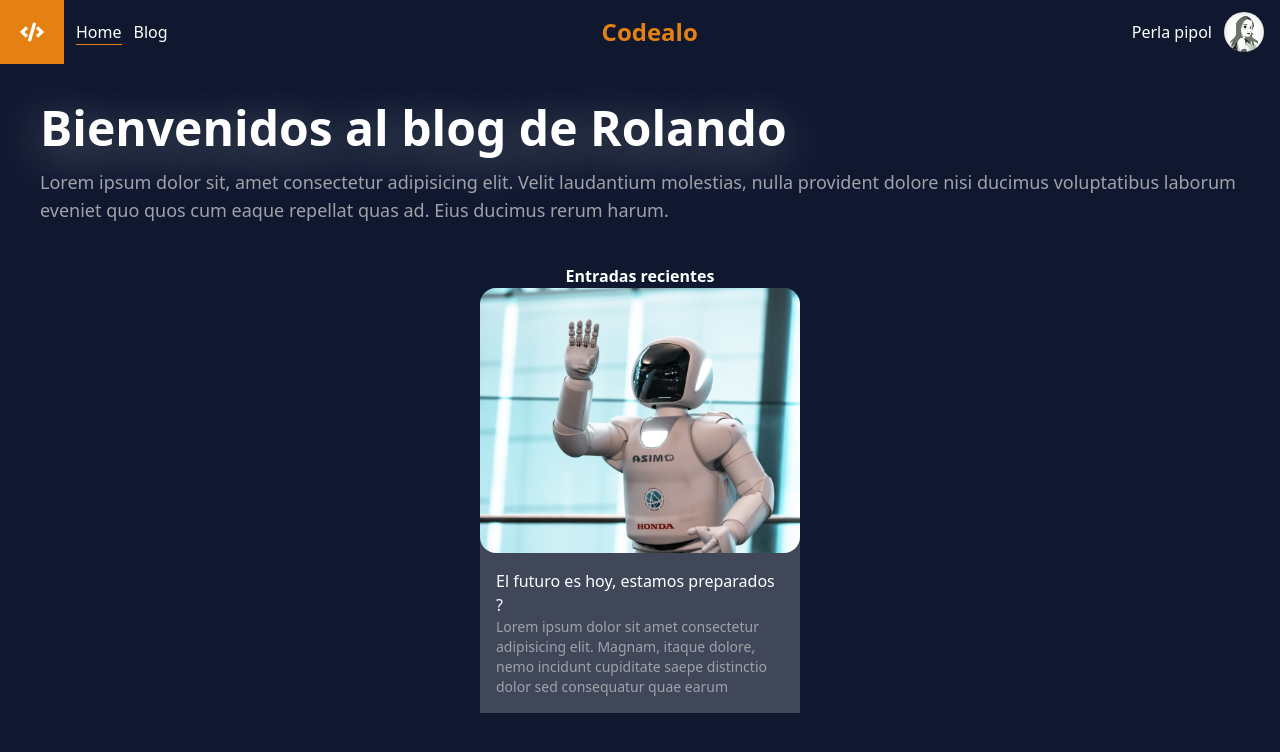
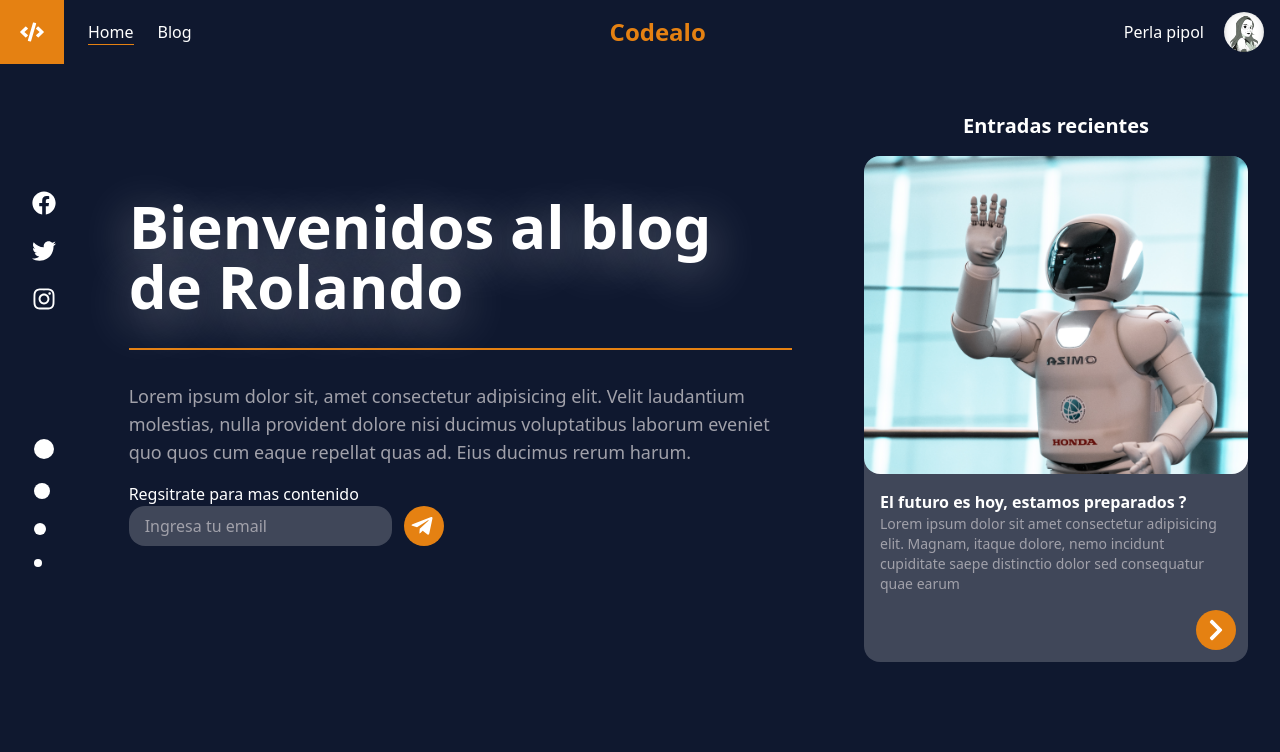
Before and after one commit to rolando-d3v/portafolio-codealo, a Next.js app: page / in a window 1280 px wide. Shown: the top 752 px of the page. Built offline with nearby package versions, Linux system fonts and the light colour scheme.

Commit message:
portafolio

```diff
--- a/components/layouts/Navigation.tsx
+++ b/components/layouts/Navigation.tsx
@@ -21,7 +21,7 @@ const Navigation: React.FC = () => {
       {/* navigation tablet y desktop */}
       <nav className="w-full bg-black-bg  text-white  h-16 hidden md:block ">
         <div className="flex items-center justify-between ">
-          <section className="flex items-center space-x-3 ">
+          <section className="flex items-center space-x-6 ">
             <div className="bg-primary h-16 w-16 flex items-center  justify-center ">
               <FaIcons.FaCode className="w-6 h-6  " />
             </div>
@@ -37,7 +37,7 @@ const Navigation: React.FC = () => {
           Codealo
           </section>
 
-          <section className="flex items-center space-x-3 mr-4">
+          <section className="flex items-center space-x-5 mr-4">
             <span>Perla pipol</span>
             <img className="w-10 rounded-full" src="assets/avatar.jpg" alt="" />
           </section>
--- a/components/post/PostCard.tsx
+++ b/components/post/PostCard.tsx
@@ -1,17 +1,37 @@
 import React from "react";
+import * as FaIcons from "react-icons/fa";
 
-export default function PostCard() {
+interface Prop {
+  post: any;
+}
+
+const PostCard: React.FC<Prop> = ({ post }) => {
   return (
-    <div className="bg-gray-300 bg-opacity-25 w-80 rounded-t-2xl ">
-      <img className="w-full rounded-2xl" src="assets/placeholder.png" alt="" />
-      <div className='p-4' >
-        <h2 className="text-white">El futuro es hoy, estamos preparados ?</h2>
+    <div className="bg-gray-300 bg-opacity-25 w-80 lg:w-96 rounded-2xl ">
+      <div>
+        <img
+          className="w-full rounded-2xl"
+          src="assets/placeholder.png"
+          alt="ff"
+        />
+      </div>
+      <div className="p-4">
+        <h2 className="text-white font-semibold">
+          El futuro es hoy, estamos preparados ?
+        </h2>
         <p className="text-gray-400 text-sm">
           Lorem ipsum dolor sit amet consectetur adipisicing elit. Magnam,
           itaque dolore, nemo incidunt cupiditate saepe distinctio dolor sed
           consequatur quae earum
         </p>
       </div>
+      <div className='flex justify-end mr-3 mb-3' >
+        <div className="bg-primary  w-10 h-10 rounded-full flex justify-center items-center ">
+          <FaIcons.FaChevronRight className=" text-white w-6 h-6" />
+        </div>
+      </div>
     </div>
   );
-}
+};
+
+export default PostCard;
--- a/pages/index.tsx
+++ b/pages/index.tsx
@@ -6,31 +6,50 @@ import PostCard from "../components/post/PostCard";
 
 export default function Home() {
   return (
-    <div>
+    <div className="h-full sm:h-screen bg-black-bg pb-12">
       <Head>
         <title>Create Next App</title>
         <link rel="icon" href="/favicon.ico" />
       </Head>
-      <div className="h-screen bg-black-bg ">
+
+      <div>
         <Navigation />
 
-        <main>
-          <section className="p-10">
+        <main className=" md:flex">
+          <section className="w-40 px-6 hidden md:block">
+            <div className="h-full flex flex-col justify-center items-center">
+              <div className="space-y-6">
+                <FaIcons.FaFacebook className=" text-white w-6 h-6" />
+                <FaIcons.FaTwitter className=" text-white w-6 h-6" />
+                <FaIcons.FaInstagram className=" text-white w-6 h-6" />
+              </div>
+              <div className="h-32"></div>
+              <div className="space-y-6">
+                <span className=" bg-white w-5 h-5 block rounded-full "></span>
+                <span className=" bg-white w-4 h-4 block rounded-full "></span>
+                <span className=" bg-white w-3 h-3 block rounded-full "></span>
+                <span className=" bg-white w-2 h-2 block rounded-full "></span>
+              </div>
+            </div>
+          </section>
+
+          <section className="p-10 flex items-center">
+            <div className="">
               <h2
-              className="text-white font-bold text-5xl mb-4 "
+                className="text-white font-bold text-5xl xl:text-6xl mb-8 "
                 style={{ textShadow: "0px 10px 50px rgba(255,255,255,0.45)" }}
               >
                 Bienvenidos al blog de Rolando
               </h2>
-            <hr className="border border-primary hidden" />
-            <p className="text-gray-400 text-lg ">
+              <hr className="border border-primary hidden md:flex" />
+              <p className="text-gray-400 text-lg mt-8 ">
                 Lorem ipsum dolor sit, amet consectetur adipisicing elit. Velit
                 laudantium molestias, nulla provident dolore nisi ducimus
-              voluptatibus laborum eveniet quo quos cum eaque repellat quas ad.
-              Eius ducimus rerum harum.
+                voluptatibus laborum eveniet quo quos cum eaque repellat quas
+                ad. Eius ducimus rerum harum.
               </p>
 
-            <div className='hidden' >
+              <div className="hidden md:block my-4">
                 <h3 className="text-white">Regsitrate para mas contenido</h3>
                 <div className="flex space-x-3">
                   <input
@@ -43,12 +62,15 @@ export default function Home() {
                   </div>
                 </div>
               </div>
+            </div>
           </section>
 
-          <section className='' >
-            <h2 className='text-white font-bold text-center' >Entradas recientes</h2>
-            <div className='flex justify-center' >
-            <PostCard/>
+          <section className="p-8">
+            <h2 className="text-white text-xl font-bold text-center my-4">
+              Entradas recientes
+            </h2>
+            <div className="flex justify-center">
+              <PostCard post={{}} />
             </div>
           </section>
         </main>
```
Lines whose indentation alone changed are shown as unchanged.
